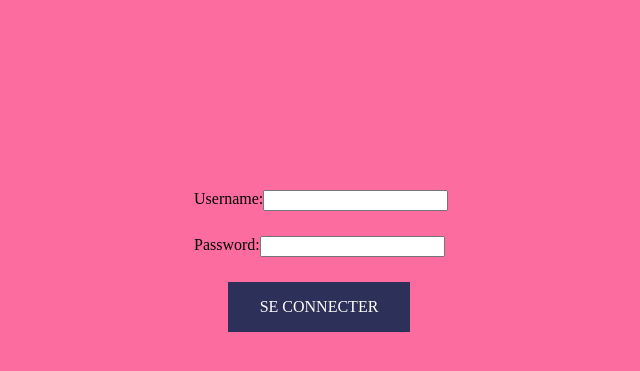
After one commit to SebastienDS/Projet-BDD, a PHP site: page /src/formulaire.php in a window 1280 px wide. The commit adds this page. Shown: the top 371 px of the page, without its empty margins (321-961 px from the left). Run offline with PHP 8.4, Linux system fonts and the light colour scheme.

Commit message:
wesh on a tro avancé

```diff
--- a/src/accueil.css
+++ b/src/accueil.css
@@ -3,9 +3,7 @@ body{
 }
 
 img {
-	/* max-width: 50%;
-	height: auto; */
-	max-width: 500px;
+	width: 500px;
 	height: auto;
 }
 
@@ -46,7 +44,7 @@ button::before {
 
 button:hover::before {
 	transition: all 0.75s ease-in-out;
-	transform-origin: center;
+	transform-origin: center
 	transform: scale(1.75);
 	opacity: 0;
 }
@@ -55,6 +53,27 @@ button:hover::before {
 .positionnement {
 	display: flex;
 	justify-content: space-around;
+	flex-wrap: wrap;
 	text-align: center;
 	margin: 50px 0px 100px 0px;
 }
+
+.space{
+	display: flex;
+	width: 250px;
+	justify-content: space-between;
+	margin-bottom: 25px;
+}
+
+.buttonTaille{
+	padding: 1em 2em;
+}
+
+.centrer{
+	display: flex;
+	justify-content: center;
+}
+
+.enPleinMilieu{
+	margin-top: 15%;
+}
--- /dev/null
+++ b/src/formulaire.php
@@ -0,0 +1,24 @@
+<!DOCTYPE html>
+<html>
+	<head>
+		<title>Connectez-vous !</title>
+		<link rel="stylesheet" type="text/css" href="accueil.css">
+	</head>
+	<body>
+		<form class="enPleinMilieu">
+			<div class="centrer">
+				<div class="space">
+					<label for="Username" >Username:</label>
+					<input type="text" name="username" id="Username">
+				</div>
+			</div>
+			<div class="centrer">
+				<div class="space">
+					<label for="Password">Password:</label>
+					<input type="password" name="password" id="Password">
+				</div>
+			</div>
+			<button type="submit" class="buttonTaille">Se Connecter</button>
+		</form>
+	</body>
+</html>
```
Also changed, not shown: src/index.html (+12 -2 lines), img/logo.png (added).
